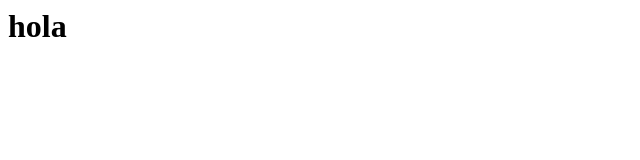
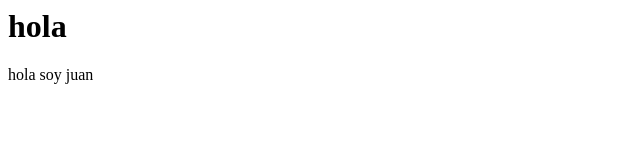
Before and after one commit to developersv2023/Juansite, a plain HTML site: page index.html in a window 1280 px wide. Shown: the full height of the page, 0-640 px from the left. Drawn offline with Linux system fonts and the light colour scheme.

Commit message:
agregue segunda linea

```diff
--- a/index.html
+++ b/index.html
@@ -1 +1,2 @@
 <h1>hola</h1>
+<p>hola soy juan</p>
```
